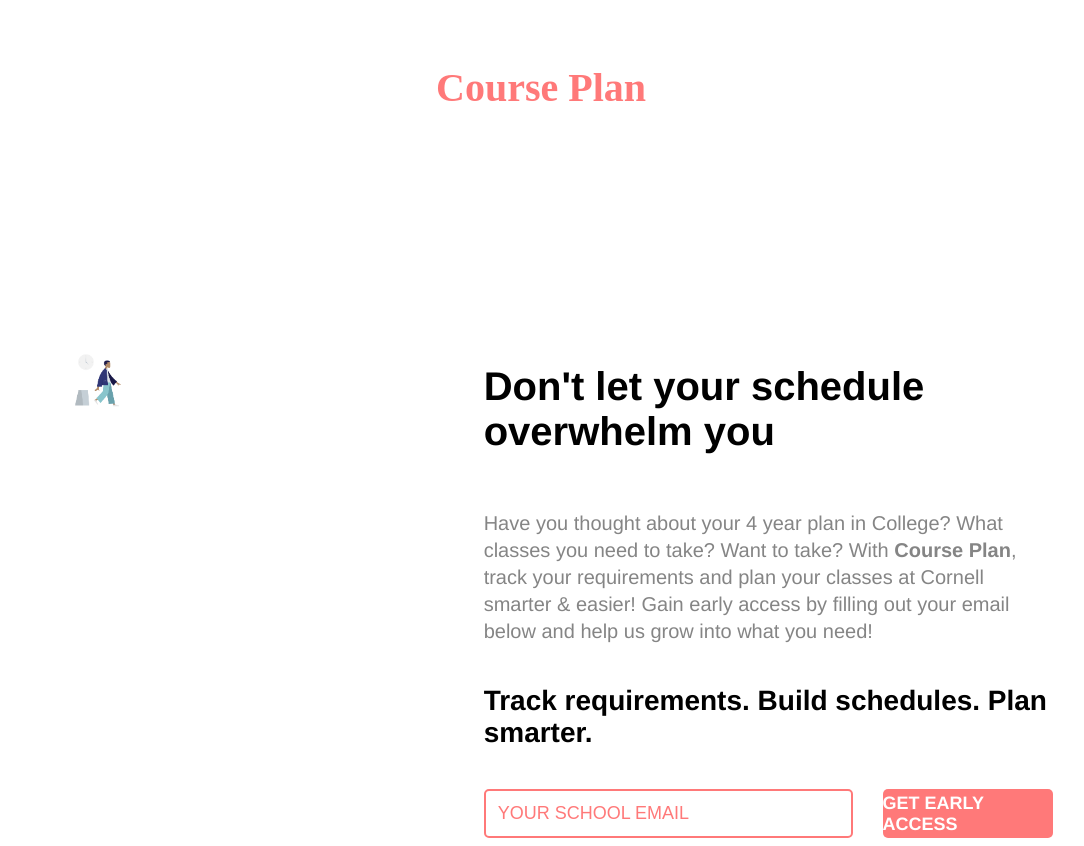
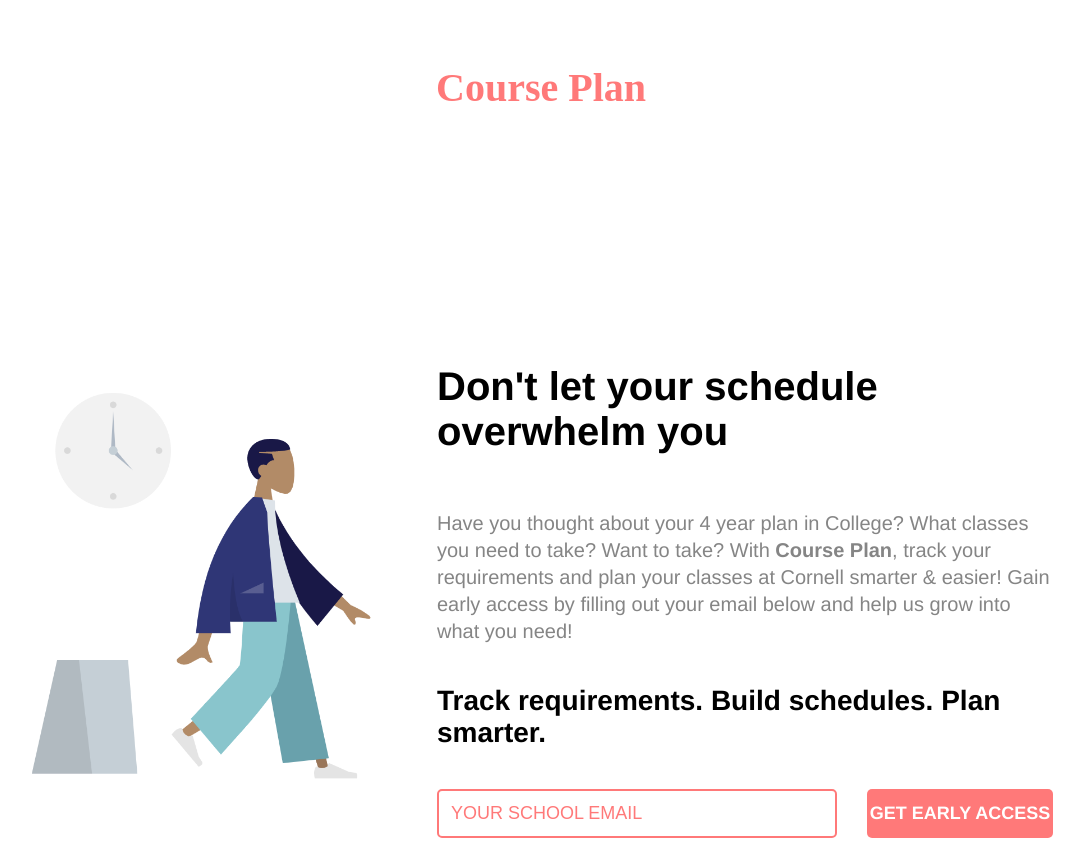
Before and after one commit to cornell-dti/course-plan-landingpage, a Vue app: page / in a window 1280 px wide. Shown: the whole page, without its empty margins (99-1183 px from the left). Built offline with nearby package versions, Linux system fonts and the light colour scheme.

Commit message:
Image updates
Cropped the image and adjusted its size

```diff
--- a/src/components/HelloWorld.vue
+++ b/src/components/HelloWorld.vue
@@ -77,7 +77,14 @@
 }
 
 .landing-image {
-  max-width: 33%;
+  max-width: 21.5rem;
+}
+
+.landing-imageWrapper {
+  margin-right: 4rem;
+  display: flex;
+  flex-direction: column;
+  justify-content: center;
 }
 
 .landing-header {
```
Also changed, not shown: src/assets/image.png.
